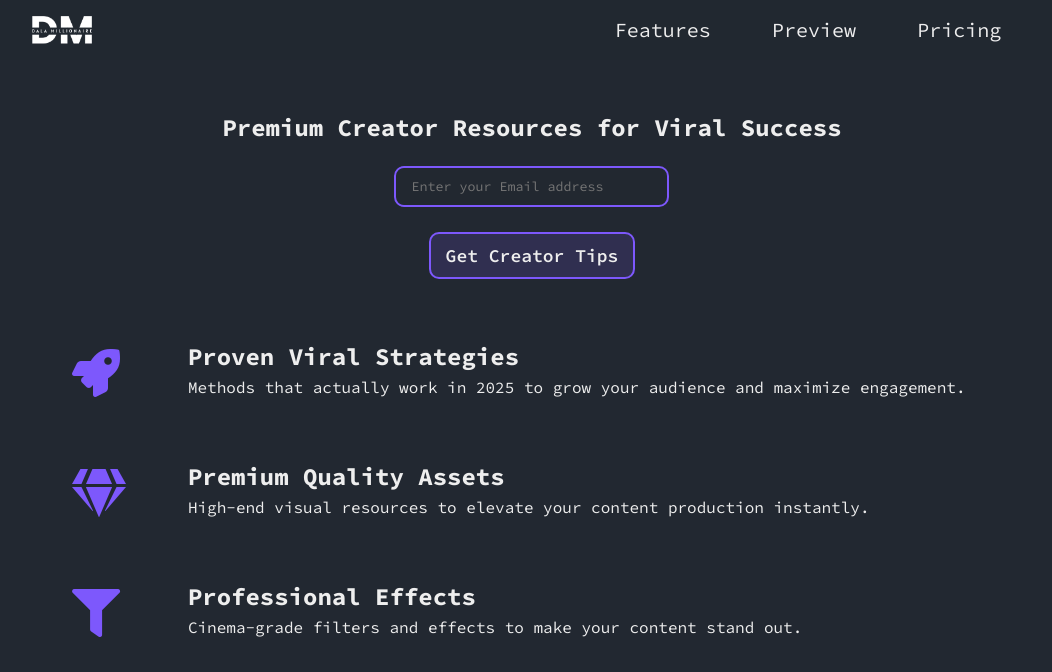
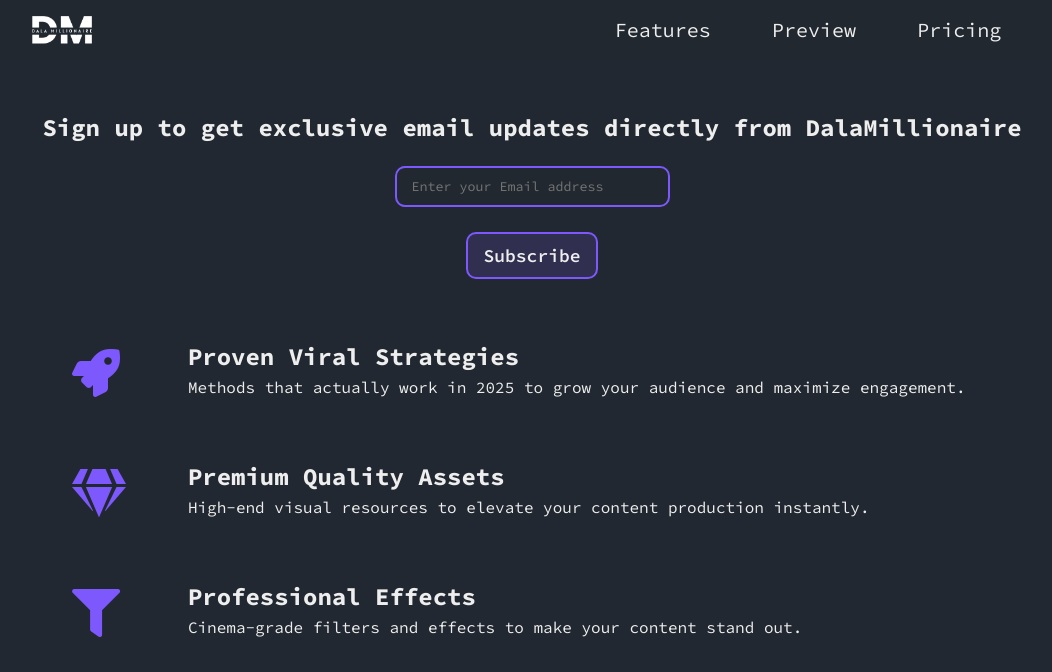
Before and after one commit to DalaScript/product-landing-page, a plain HTML site: page index.html in a window 1280 px wide. Shown: the top 672 px of the page, without its empty margins (108-1160 px from the left). Drawn offline with Linux system fonts and the light colour scheme.

Commit message:
update hero section

```diff
--- a/index.html
+++ b/index.html
@@ -36,10 +36,10 @@
     </header>
     <main>
         <section class="hero" id="hero">
-            <h2 class="hero__title">Premium Creator Resources for Viral Success</h2>
+            <h2 class="hero__title">Sign up to get exclusive email updates directly from DalaMillionaire</h2>
             <form class="hero__form">
                 <input class="hero__email" type="email" name="email" placeholder="Enter your Email address" required>
-                <input class="hero__btn primary-btn" type="submit" id="submit" value="Get Creator Tips">
+                <input class="hero__btn primary-btn" type="submit" id="submit" value="Subscribe">
             </form>
         </section>
         <section class="features" id="features">
```
